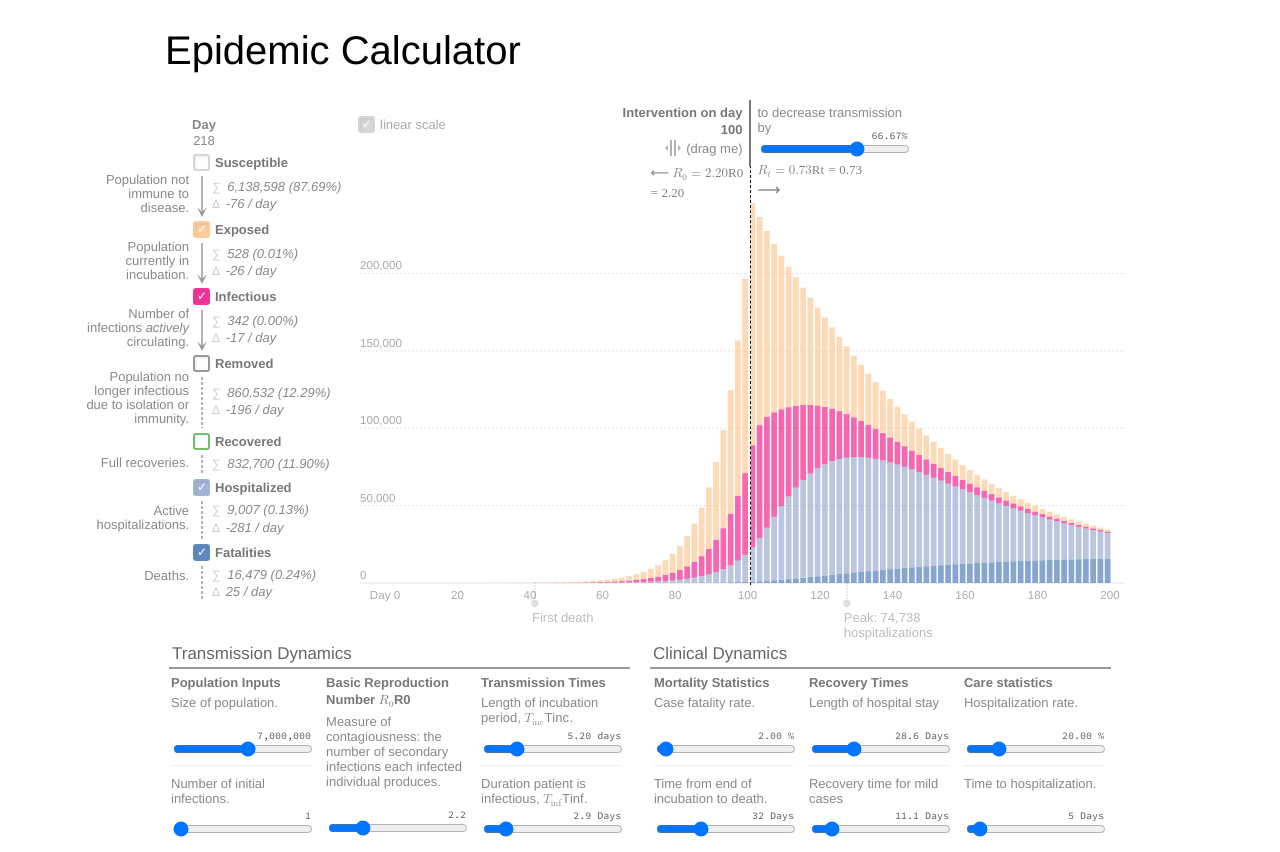
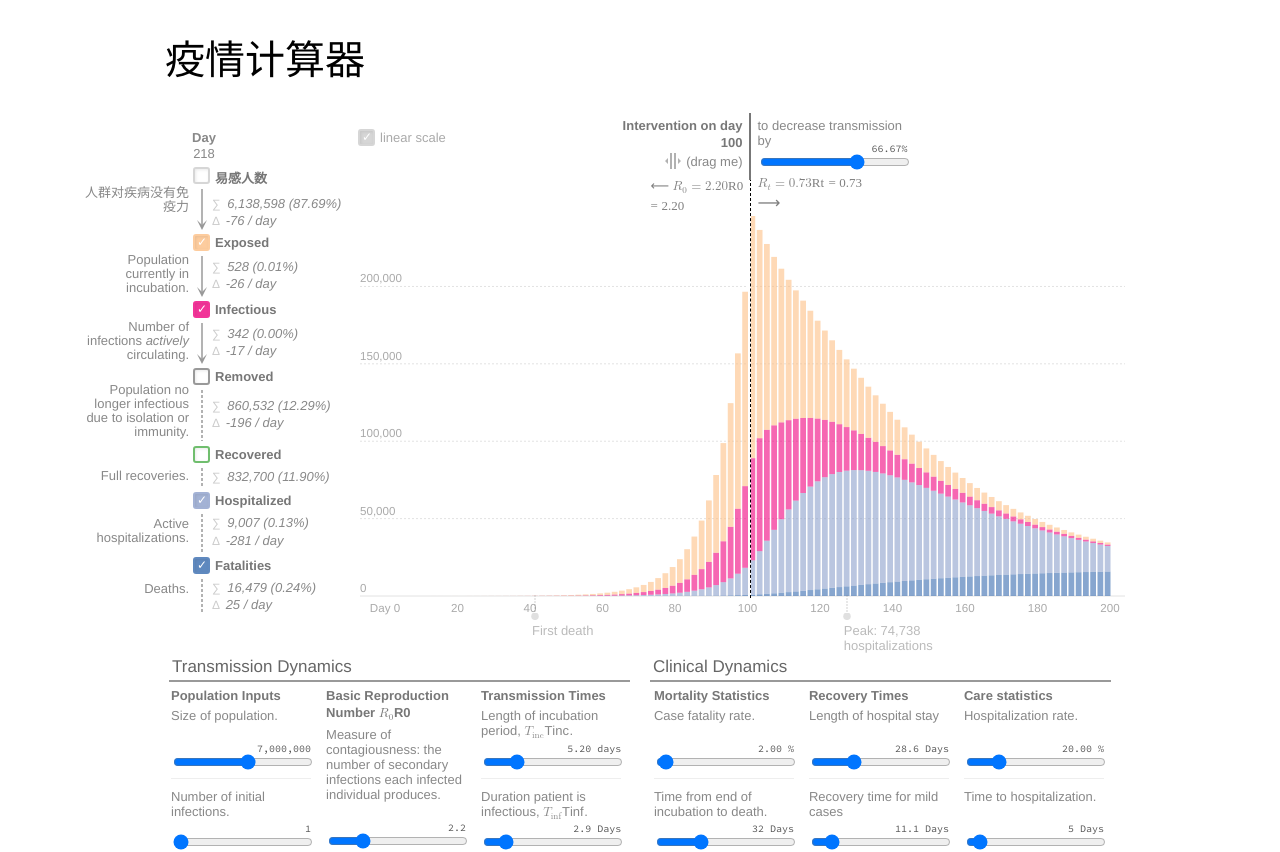
Before and after one commit to gabgoh/epcalc, a Svelte app: page / in a window 1280 px wide. Shown: the top 852 px of the page. Built offline with nearby package versions, Linux system fonts and the light colour scheme.

Commit message:
feat: 添加关键代码

```diff
--- a/public/index.html
+++ b/public/index.html
@@ -4,7 +4,7 @@
 	<meta charset='utf-8'>
 	<meta name="viewport" content="width=1160">
 
-	<title>Epidemic Calculator</title>
+	<title>疫情计算器</title>
 
 <!-- 	<link rel='stylesheet' href='./global.css'>
  -->	<link rel='stylesheet' href='./bundle.css'>
--- a/src/App.svelte
+++ b/src/App.svelte
@@ -595,7 +595,7 @@
 
 </style>
 
-<h2>Epidemic Calculator</h2>
+<h2>疫情计算器</h2>
 
 <div class="chart" style="display: flex; max-width: 1120px">
 
@@ -610,7 +610,7 @@
         <Arrow height="41"/>
 
         <div class="legend" style="position:absolute;">
-          <div class="legendtitle">Susceptible</div>
+          <div class="legendtitle">易感人数</div>
           <div style="padding-top: 5px; padding-bottom: 1px">
           <div class="legendtextnum"><span style="font-size:12px; padding-right:3px; color:#CCC">∑</span> <i>{formatNumber(Math.round(N*Iters[active_][0]))}
                                   ({ (100*Iters[active_][0]).toFixed(2) }%)</i></div>
@@ -618,7 +618,7 @@
                                  </div>
           </div>
         </div>
-          <div class="legendtext" style="text-align: right; width:105px; left:-111px; top: 4px; position:relative;">Population not immune to disease.</div>
+          <div class="legendtext" style="text-align: right; width:105px; left:-111px; top: 4px; position:relative;">人群对疾病没有免疫力</div>
 
       </div>
 
```
Also changed, not shown: 1 other file (tests, documents, lock files or other folders).
